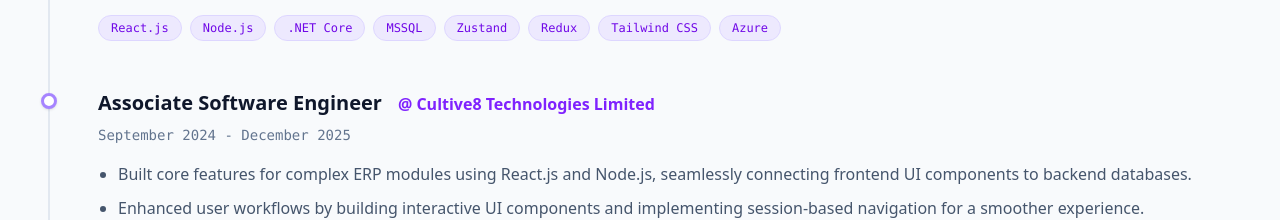
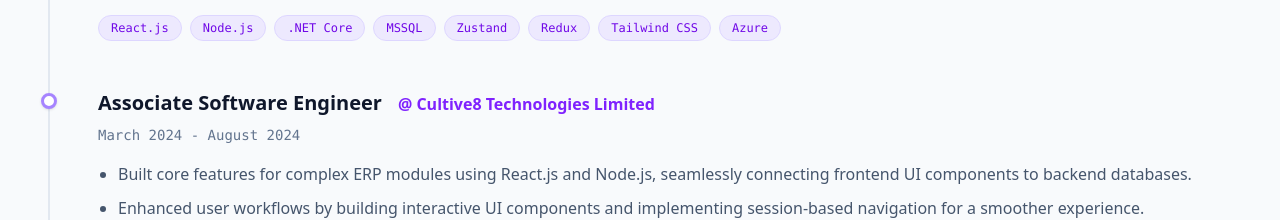
Before and after one commit to ysncodex/Yeasin-Portfolio, a Next.js app: page / in a window 1280 px wide. Shown: the part 2260-2480 px from the top of the page. Built offline with nearby package versions, Linux system fonts and the light colour scheme.

Commit message:
Refactor Portfolio.js: update project data

```diff
--- a/src/data/portfolio.js
+++ b/src/data/portfolio.js
@@ -86,7 +86,7 @@
     id: 2,
     role: 'Associate Software Engineer',
     company: 'Cultive8 Technologies Limited',
-    period: 'September 2024 - December 2025',
+    period: 'March 2024 - August 2024',
     tech: [
       'React.js',
       'Node.js',
```
